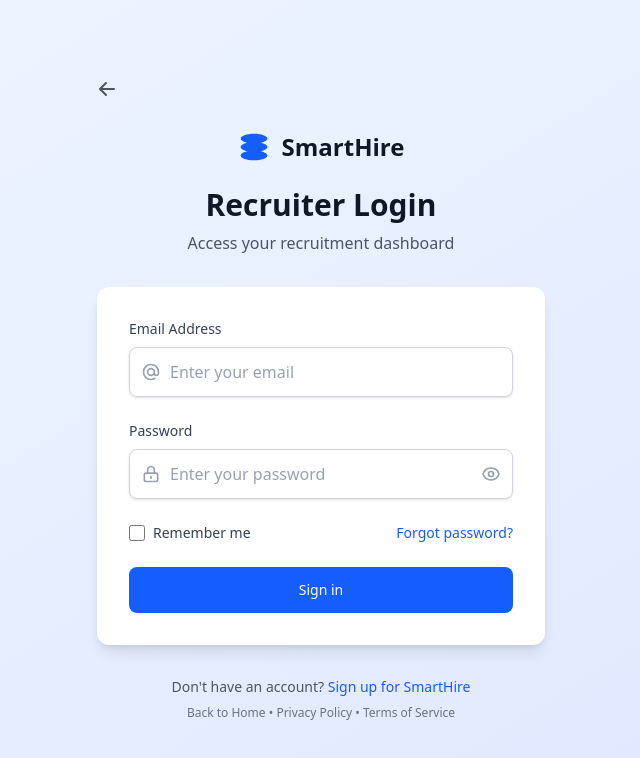
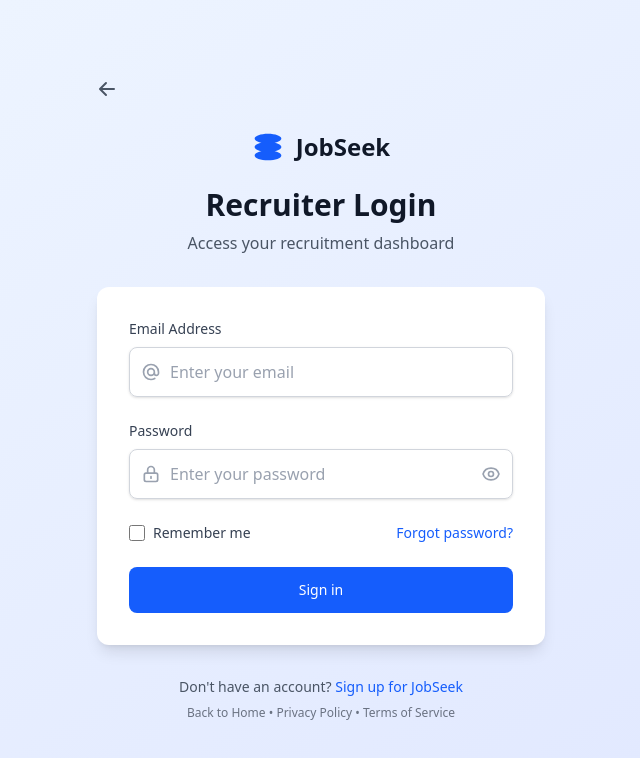
Before and after one commit to erosage3/Resume-Screening-System, a React (Vite) app in the folder webapp/JobSeek/: page /login in a window 1280 px wide. Shown: the top 758 px of the page, without its empty margins (319-959 px from the left). Built offline with nearby package versions, Linux system fonts and the light colour scheme.

Commit message:
Added functionality in Sign up for Jobseek

```diff
--- a/webapp/JobSeek/src/pages/RecruiterLogin.jsx
+++ b/webapp/JobSeek/src/pages/RecruiterLogin.jsx
@@ -20,6 +20,14 @@
   // Security: Rate limiting
   const MAX_ATTEMPTS = 10;
   const LOCKOUT_DURATION = 15 * 60 * 1000; // 15 minutes
+
+  //Handle Signup
+  const handleSignup = () => {
+    navigate("/register");
+  }
+
+
+
 
   // Input validation
   const validateForm = () => {
@@ -176,7 +184,7 @@
                   <path d="M44 11.27C44 14.01 39.84 16.4 33.69 17.64C39.84 18.88 44 21.26 44 24C44 26.74 39.84 29.12 33.69 30.36C39.84 31.6 44 33.99 44 36.73C44 40.74 35.05 44 24 44C12.95 44 4 40.74 4 36.73C4 33.99 8.16 31.6 14.31 30.36C8.16 29.12 4 26.74 4 24C4 21.26 8.16 18.88 14.31 17.64C8.16 16.4 4 14.01 4 11.27C4 7.26 12.95 4 24 4C35.05 4 44 7.26 44 11.27Z" />
                 </svg>
               </div>
-              <h1 className="text-2xl font-bold text-gray-900">SmartHire</h1>
+              <h1 className="text-2xl font-bold text-gray-900">JobSeek</h1>
             </div>
           </div>
           <h2 className="text-3xl font-bold text-gray-900">Recruiter Login</h2>
@@ -341,9 +349,11 @@
         <div className="text-center">
           <p className="text-sm text-gray-600">
             Don't have an account?{' '}
-            <a href="#" className="font-medium text-blue-600 hover:text-blue-500">
-              Sign up for SmartHire
-            </a>
+            <button onClick={handleSignup}
+              className="font-medium text-blue-600 hover:text-blue-500"
+            >
+              Sign up for JobSeek
+            </button>
           </p>
           <p className="mt-2 text-xs text-gray-500">
             <a href="#" className="hover:text-gray-700">Back to Home</a>
```
